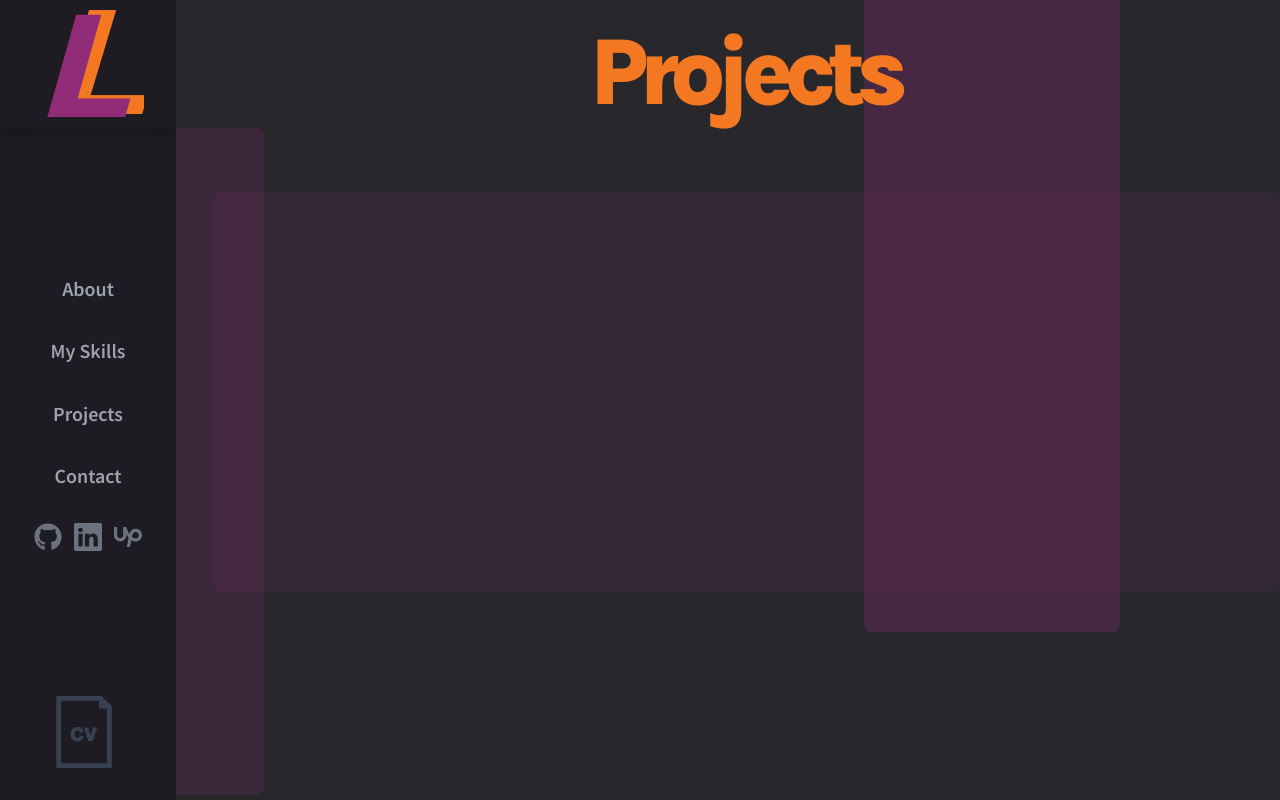
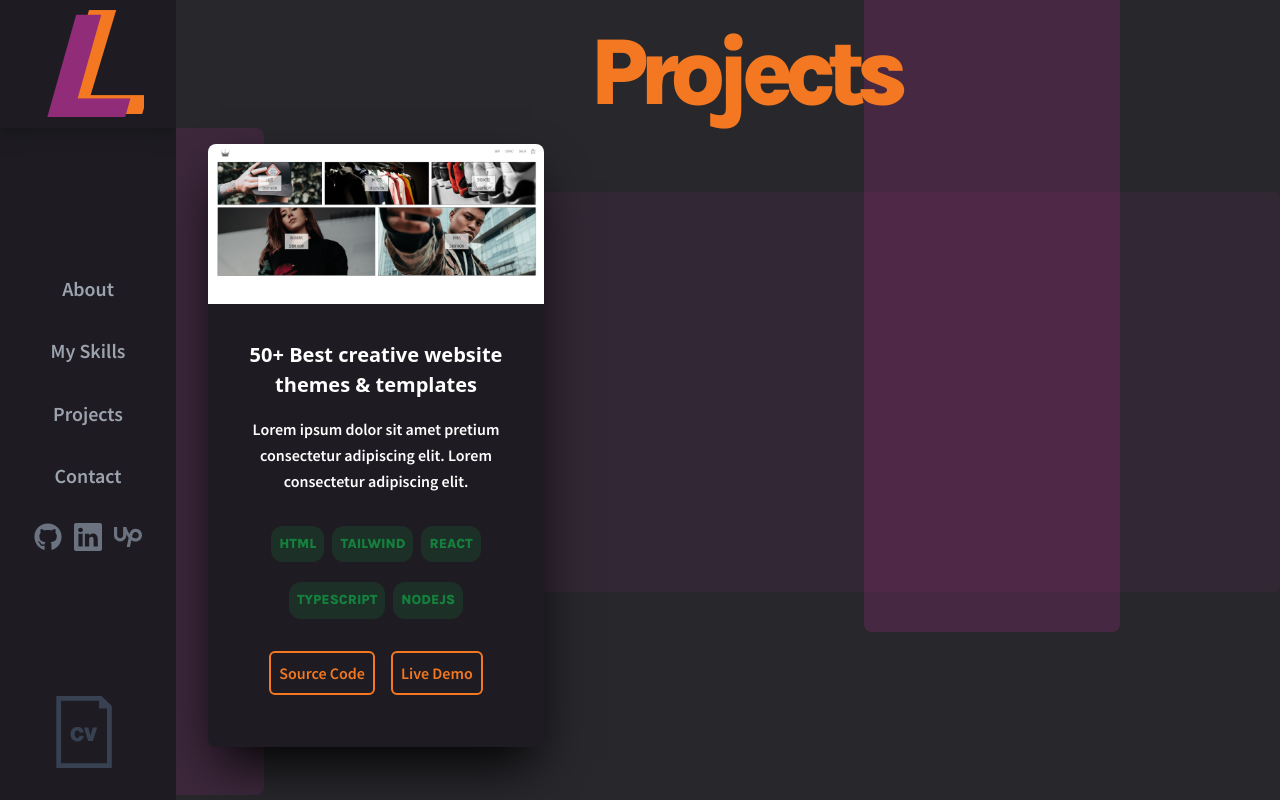
Before and after one commit to luigifgp/portfolio, a React (Create React App) app: page /projects in a window 1280 px wide. Built offline with nearby package versions, Linux system fonts and the light colour scheme.

Commit message:
project card made

```diff
--- a/public/index.html
+++ b/public/index.html
@@ -9,6 +9,7 @@
       name="portfolio Luigi Garcia"
       content="Web site created using create-react-app"
     />
+
     <link rel="apple-touch-icon" href="%PUBLIC_URL%/logo-luigi.svg" />
     <!-- Google Font -->
   <link rel="preconnect" href="https://fonts.googleapis.com">
--- a/src/components/Sidebar/Sidebar.tsx
+++ b/src/components/Sidebar/Sidebar.tsx
@@ -65,19 +65,22 @@ function  SideBar()  {
           ))}
 
           <div className="grid gap-3 grid-flow-col  ">
-            <a href="">
+            <a href="https://www.linkedin.com/in/luigifgp/" target="_blank">
               <FaGithub className="icon_sidebar" size="28" />
             </a>
-            <a href="">
+            <a href="https://github.com/luigifgp" target="_blank">
               <BsLinkedin className="icon_sidebar" size="28" />
             </a>
-            <a href="https://www.upwork.com/freelancers/~011bd204b1d4f93ef2">
+            <a
+              href="https://www.upwork.com/freelancers/~011bd204b1d4f93ef2"
+              target="_blank"
+            >
               <SiUpwork className="icon_sidebar" size="28" />
             </a>
           </div>
 
           <div className=" grid justify-items-around mt-28   ">
-            <a href="/files/luigi-cv.pdf">
+            <a href="/files/luigi-cv.pdf" target="_blank">
               <svg
                 className="fill-gray-700 hover:fill-PurpleColor transition-all duration-500"
                 viewBox="0 0 50 50"
--- a/src/index.css
+++ b/src/index.css
@@ -41,7 +41,7 @@
 
   .homepage_presatation {
     @apply inline-block tracking-tighter xl:text-8xl lg:text-7xl md:text-7xl sm:text-6xl  text-4xl
-    font-medium text-white hover:text-OrangeColor transition-all duration-200;
+    font-medium text-white  hover:text-OrangeColor transition-all duration-200;
   }
   /* aboutPage */
   .aboutpage {
@@ -83,6 +83,22 @@
             font-semibold
             lg:text-lg md:text-sm text-sm;
   }
+
+  /* projectPage */
+
+  .projectpage{
+
+  }
+
+  .project-card{
+     @apply   duration-500 transition-all rounded-lg   text-center ;
+  }
+  .project-card-button{
+    @apply m-2 lg:text-lg  text-OrangeColor border-OrangeColor rounded-md hover:bg-OrangeColor focus:bg-OrangeColor
+    font-semibold font-mono border-2 disabled:opacity-20 disabled:bg-PurpleColor disabled:text-white
+    p-2   focus:text-white transition-all  hover:text-white  duration-300 focus:scale-95;
+  }
+
 }
 
 /* xl:pt-60 */
--- a/src/pages/ProjectPage.tsx
+++ b/src/pages/ProjectPage.tsx
@@ -1,13 +1,17 @@
 import React from 'react';
 import ProjectTittle from './ProjectPageCompt/Project_Title';
+import ProjectCard from './ProjectPageCompt/Project_Card';
 
 
 const ProjectPage: React.FunctionComponent = () => {
-    return(
-        <div className="grid justify-center">
-            <ProjectTittle/>
+    return (
+      <div className="grid justify-center items-center justify-items-center">
+        <ProjectTittle />
+        <div className="">
+          <ProjectCard />
         </div>
-    )
+      </div>
+    );
 }
 
 export default ProjectPage;
--- /dev/null
+++ b/src/pages/ProjectPageCompt/Project_Card.tsx
@@ -0,0 +1,109 @@
+import React from "react";
+
+const data = ["HTML", "TAILWIND", "REACT", "TYPESCRIPT", "NODEJS"];
+
+const ProjectCard: React.FunctionComponent = () => {
+  return (
+    <div className="container">
+      <div className="flex flex-wrap -mx-4">
+        <div className="w-full md:w-1/2 xl:w-1/3  px-4">
+          <div className="bg-DarkModeDark rounded-lg overflow-hidden mb-10 shadow-2xl shadow-black hover:shadow-md hover:scale-[1.01] hover:shadow-orange-400 duration-500 transition-all">
+            <img
+              src="/project-img/project1.png"
+              alt="image"
+              className="w-full hover:scale-125 transition-all duration-500"
+            />
+            <div className="p-8 sm:p-9 md:p-7 xl:p-9 text-center">
+              <h3>
+                <a
+                  href="#"
+                  className="
+                        font-semibold
+                        font-kata
+                        text-white
+                        text-xl
+                        sm:text-[22px]
+                        md:text-xl
+                        lg:text-[22px]
+                        xl:text-xl
+                        2xl:text-[22px]
+                        mb-4
+                        block
+                        hover:text-primary
+                        "
+                >
+                  50+ Best creative website themes & templates
+                </a>
+              </h3>
+              <p className="text-base text-white leading-relaxed mb-7">
+                Lorem ipsum dolor sit amet pretium consectetur adipiscing elit.
+                Lorem consectetur adipiscing elit.
+              </p>
+
+                {data.map((data) => (
+                  <span className="mb-4 inline-block p-2 m-1 rounded-xl font-Kata font-bold justify-self-start text-sm text-green-700 bg-green-700 bg-opacity-20">
+                    {data}
+                  </span>
+                ))}
+
+              <div className=" py-2   ">
+                <a aria-disabled href="#" target="_blank">
+                  <button className="project-card-button"> Source Code</button>
+                </a>
+
+                <a href="#" target="_blank">
+                  <button className="project-card-button">Live Demo</button>
+                </a>
+              </div>
+            </div>
+          </div>
+        </div>
+      </div>
+    </div>
+  );
+};
+
+export default ProjectCard;
+
+{
+  /* //skew-x-[-8deg] */
+}
+{
+  /*
+{/*
+//  <div className="grid grid-cols-4">
+//         <div className="project-box ">
+//           <div className="grid">
+//             <img */
+}
+{
+  /* //               className=" rounded-t-lg "
+//               src="/project-img/project1.png"
+//               alt="project-img"
+//             />
+//           </div> */
+}
+
+{
+  /* //           <h1 className="text-white text-4xl  ">First Project</h1>
+//           <p className="text-white text-left font-mono text-lg">
+//             thisi dshi sdhsijejj ahaijw ajsdi qhjqidaasj huasdj haidjj jaiiasidj
+//             hjhduejvk hidjjek
+//           </p>
+          */
+}
+{
+  /* //             {data.map((data) => ( */
+}
+{
+  /* //               <span className=" p-2 m-1 rounded-xl justify-self-start text-sm text-green-700 bg-green-700 bg-opacity-20">
+//                 {data}
+//               </span>
+            ))}
+
+//
+//         </div> */
+}
+{
+  /* //       </div> */
+}
--- /dev/null
+++ b/src/pages/ProjectPageCompt/Projects_Data.ts
@@ -0,0 +1,7 @@
+export const Projects = [
+    {
+        img: "",
+
+
+    },
+];
```
Also changed, not shown: public/project-img/project1.png (added), src/pages/ProjectPageCompt/Project_Box.tsx (deleted).
